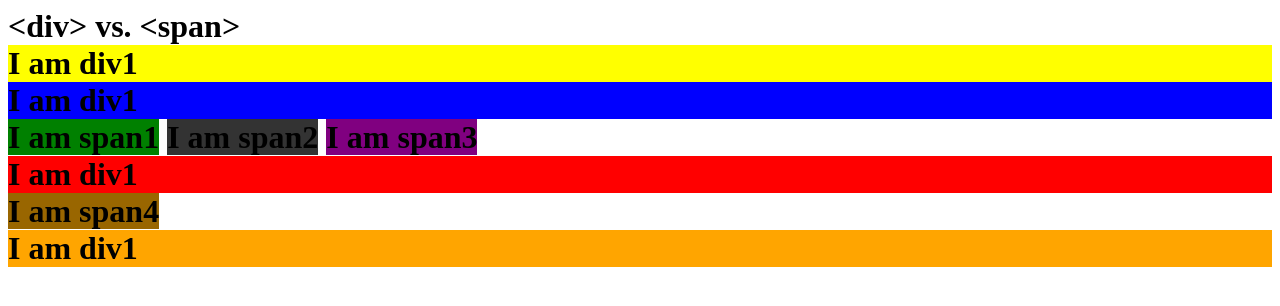
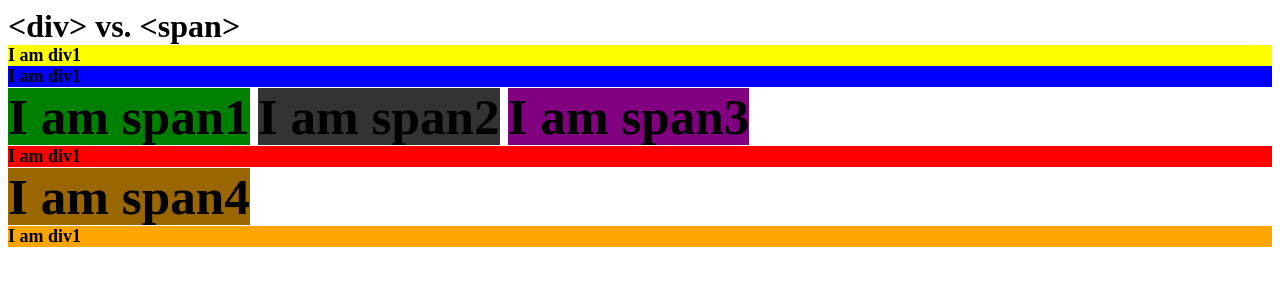
Before and after one commit to cool-aleuser01/html5-stars-drag-drop, a plain HTML site: page index.html in a window 1280 px wide. Drawn offline with Linux system fonts and the light colour scheme.

Commit message:
Inline css

```diff
--- a/index.html
+++ b/index.html
@@ -1,6 +1,15 @@
 <html>
   <head>
     <title>Web Intro</title>
+    <style media="screen">
+      div {
+        font-size: 18px;
+      }
+
+      span {
+        font-size: 1.6em;
+      }
+    </style>
   </head>
   <body>
     <h1>&lt;div&gt; vs. &lt;span&gt;
```
